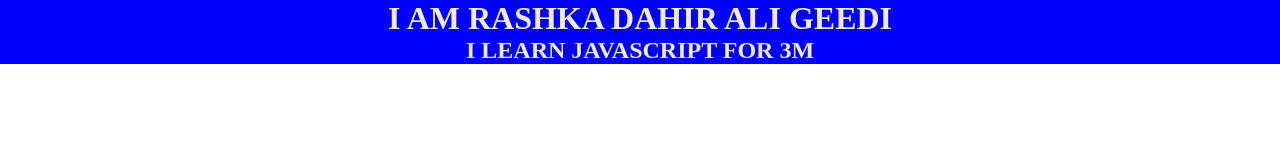
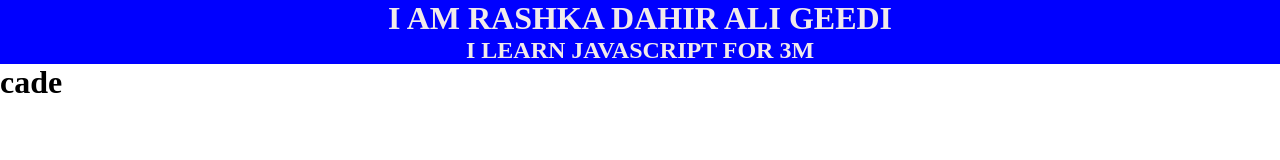
Before and after one commit to RashkaDahir/Learn-javscript-3ml, a plain HTML site: page index.html in a window 1280 px wide. Drawn offline with Linux system fonts and the light colour scheme.

Commit message:
first commit

```diff
--- a/index.html
+++ b/index.html
@@ -14,6 +14,8 @@
     <h1>I AM RASHKA DAHIR ALI GEEDI</h1>
     <H2>I LEARN JAVASCRIPT FOR 3M </H2>
     </div>
+    <h1>cade</h1>
+
 </header>
 </body>
 </html>
--- a/style.css
+++ b/style.css
@@ -9,4 +9,5 @@
     text-align: center;
     color: rgb(241, 234, 234);
     background-color: blue;
+
 }
```
